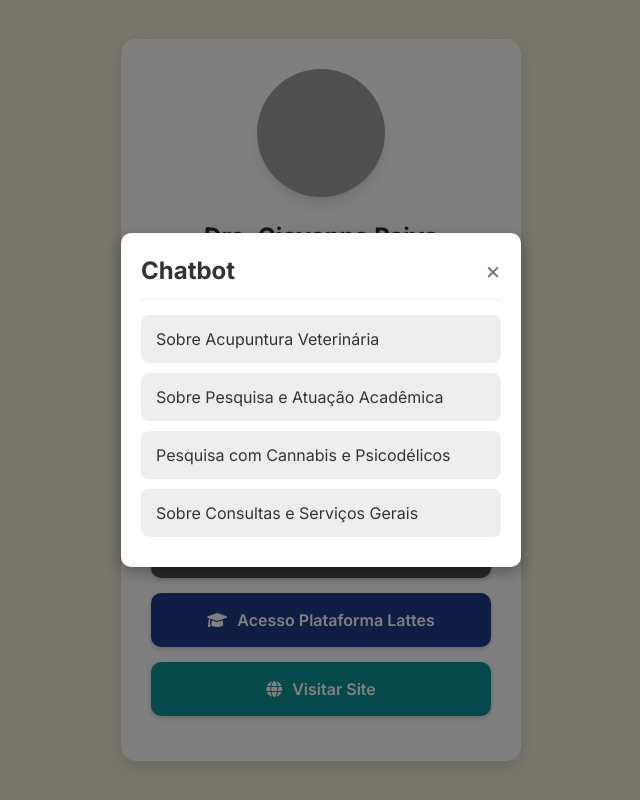
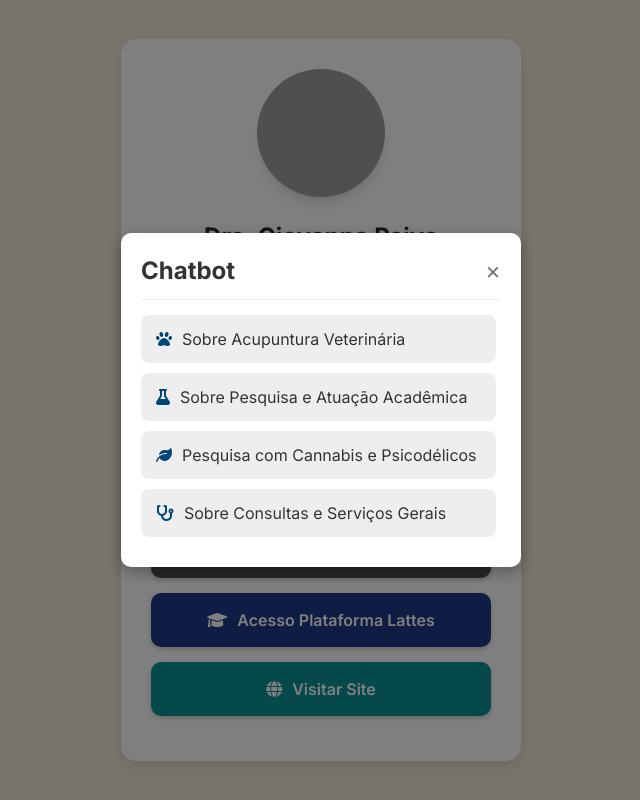
Before and after one commit to giovannapaivavet/giovanna-linktree, a plain HTML site: page index.html in a window 1280 px wide. Both pictures are taken after a click on the link "Pesquisas e Serviços". Shown: the whole page, without its empty margins (319-959 px from the left). Drawn offline with nearby package versions, Linux system fonts and the light colour scheme; grey boxes are pictures that could not be loaded.

Commit message:
Update index.html

```diff
--- a/index.html
+++ b/index.html
@@ -4,6 +4,7 @@
     <meta charset="UTF-8">
     <meta name="viewport" content="width=device-width, initial-scale=1.0">
     <title>Dra. Giovanna Paiva - Links</title>
+    <link rel="icon" href="/favicon.ico" type="image/x-icon">
     <script src="https://cdn.tailwindcss.com"></script>
     <script>
         // Configuração personalizada do Tailwind para cores e fontes
@@ -182,7 +183,25 @@
         .chatbot-body {
             flex-grow: 1;
             overflow-y: auto; /* Adiciona scroll se o conteúdo for maior que a altura */
+            padding-right: 5px; /* Adiciona um pequeno padding para o scrollbar */
         }
+         /* Estilo para o scrollbar no Webkit (Chrome, Safari) */
+        .chatbot-body::-webkit-scrollbar {
+            width: 8px;
+        }
+        .chatbot-body::-webkit-scrollbar-track {
+            background: #f1f1f1;
+            border-radius: 10px;
+        }
+        .chatbot-body::-webkit-scrollbar-thumb {
+            background: #888;
+            border-radius: 10px;
+        }
+        .chatbot-body::-webkit-scrollbar-thumb:hover {
+            background: #555;
+        }
+
+
         .chatbot-topics-list,
         .chatbot-questions-list {
             list-style: none;
@@ -199,11 +218,19 @@
             transition: background-color 0.2s ease;
             font-weight: 500;
             color: #333;
+            display: flex; /* Para alinhar ícone e texto */
+            align-items: center; /* Para alinhar ícone e texto */
         }
         .chatbot-topics-list li:hover,
         .chatbot-questions-list li:hover {
             background-color: #ddd;
         }
+         .chatbot-topics-list li i,
+         .chatbot-questions-list li i {
+             margin-right: 10px; /* Espaço entre o ícone e o texto da lista */
+             color: #004777; /* Cor do ícone */
+         }
+
         .chatbot-answer {
             background-color: #f9f9f9;
             padding: 15px;
@@ -211,6 +238,7 @@
             border-left: 4px solid #004777; /* Cor primária */
             color: #333;
             line-height: 1.6;
+            margin-bottom: 15px; /* Espaço abaixo da resposta */
         }
         .chatbot-back-btn {
             display: block;
@@ -293,6 +321,7 @@
             topics: [
                 {
                     title: "Sobre Acupuntura Veterinária",
+                    icon: "fas fa-paw", // Ícone de pata
                     questions: [
                         {
                             q: "O que é Acupuntura Veterinária?",
@@ -346,6 +375,7 @@
                 },
                 {
                     title: "Sobre Pesquisa e Atuação Acadêmica",
+                    icon: "fas fa-flask", // Ícone de frasco (pesquisa)
                     questions: [
                         {
                             q: "Qual a área de pesquisa da Dra. Giovanna?",
@@ -375,6 +405,7 @@
                 },
                  {
                     title: "Pesquisa com Cannabis e Psicodélicos",
+                    icon: "fas fa-leaf", // Ícone de folha (sugestão para cannabis/plantas)
                     questions: [
                         {
                             q: "A Dra. Giovanna pesquisa o uso de cannabis/psicodélicos em animais?",
@@ -400,10 +431,11 @@
                 },
                 {
                     title: "Sobre Consultas e Serviços Gerais",
+                    icon: "fas fa-stethoscope", // Ícone de estetoscópio
                     questions: [
                         {
                             q: "Como faço para agendar uma consulta?",
-                            a: "Você pode agendar uma consulta entrando em contato via WhatsApp (link no botão acima) ou utilizando o Chat (botão acima) para falar com a equipe e verificar a disponibilidade."
+                            a: "Você pode agendar uma consulta entrando em contato via WhatsApp (link no botão acima) ou utilizando o Chat (botão acima) para falar com a equipe e verificar a disponibilidade. Você também pode encontrar informações e agendar pelo <a href='https://sites.google.com/view/giovannapaivavet/p%C3%A1gina-inicial' target='_blank' class='text-blue-600 hover:underline'>Site Oficial</a>." // Link para o site adicionado aqui
                         },
                         {
                             q: "Quais os horários de atendimento?",
@@ -508,7 +540,8 @@
             chatbotTopicsList.innerHTML = ''; // Limpa a lista atual
             chatbotData.topics.forEach((topic, index) => {
                 const li = document.createElement('li');
-                li.textContent = topic.title;
+                // Adiciona o ícone antes do texto do tópico
+                li.innerHTML = `<i class="${topic.icon}"></i> ${topic.title}`;
                 li.addEventListener('click', () => displayQuestions(index));
                 chatbotTopicsList.appendChild(li);
             });
@@ -542,7 +575,7 @@
         // Função para exibir a resposta de uma pergunta
         function displayAnswer(questionIndex) {
             const answer = currentTopic.questions[questionIndex].a;
-            chatbotAnswerDiv.innerHTML = `<p>${answer}</p>`; // Exibe a resposta em um parágrafo
+            chatbotAnswerDiv.innerHTML = `<p>${answer}</p>`; // Exibe a resposta em um parágrafo (permite HTML, como o link)
 
             chatbotTitle.textContent = currentTopic.questions[questionIndex].q; // Título vira a pergunta
             chatbotQuestionsList.style.display = 'none';
```
